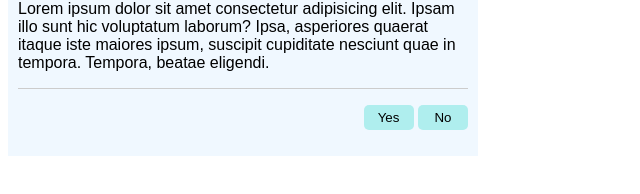
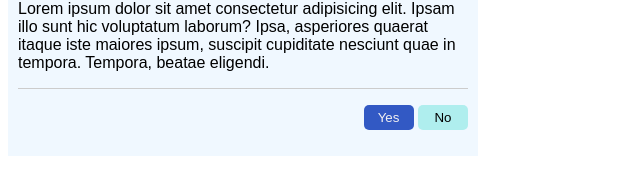
Before and after one commit to poojakelkar/CSS-NeogCamp, a website built with Parcel: page index.html in a window 1280 px wide. In both pictures the pointer is over the button "Yes". Shown: the part 104-298 px from the top of the page, without its empty margins (0-640 px from the left). Built offline with nearby package versions, Linux system fonts and the light colour scheme.

Commit message:
hover added

```diff
--- a/src/styles.css
+++ b/src/styles.css
@@ -30,3 +30,7 @@ body {
   padding: 5px;
   width: 50px;
 }
+.btn:hover{
+  background-color: rgb(50, 89, 196);
+  color: rgb(243, 241, 241);
+}
```
